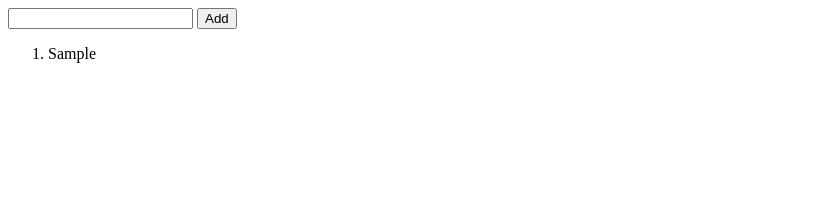
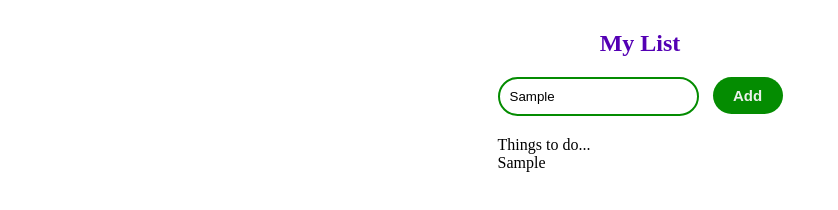
Before and after one commit to vgamru/add-items-to-list-, a plain HTML site: page add items/index.html in a window 1280 px wide. Both pictures are taken after typing "Sample" into the empty fields and a click on the button "Add". Shown: the whole page, without its empty margins (0-838 px from the left). Drawn offline with Linux system fonts and the light colour scheme.

Commit message:
updated dynamic element creation

```diff
--- a/add items/index.html
+++ b/add items/index.html
@@ -1,21 +1,24 @@
 <!DOCTYPE html>
 <html lang="en">
+
 <head>
   <meta charset="UTF-8">
   <meta http-equiv="X-UA-Compatible" content="IE=edge">
   <meta name="viewport" content="width=device-width, initial-scale=1.0">
-    <title>Document</title>
+  <title> Add Items to List</title>
+  <link rel="icon" href="images/favicon.png">
+  <link rel="stylesheet" href="style.css">
 </head>
+
 <body>
-
   <form id="myform">
-        <input type="text" id="mytext" autocomplete="off">
-        <button >Add</button>
-        <ol  id="mylist">
-      <!--     <li>alphabets</li> -->
-      <!--     <li>numbers</li> -->
-        </ol>
+    <h2> My List</h2>
+    <input type="text" id="myinput" class="myinput" autocomplete="off">
+    <button class="addBtn">Add</button>
+    <div>Things to do...</div>
+    <div id="mylist"></div>
   </form>
   <script src="script.js"></script>
 </body>
+
 </html>
--- a/add items/script.js
+++ b/add items/script.js
@@ -1,19 +1,14 @@
-let myform = document.getElementById("myform")
-let mytext = document.getElementById("mytext")
-let mylist = document.getElementById("mylist")
+const myform = document.getElementById("myform")
 
-myform.addEventListener("submit",displayText )
+myform.addEventListener("submit", (data) => {
+  data.preventDefault()
+  const myinput = document.getElementById("myinput")
+  const gotinput = myinput.value
 
-function displayText(data){
-  data.preventDefault()
-  // console.log(mytext.value)
-  createlist(mytext.value)
-  mytext.value=""
+  const para = document.createElement("p")
+  const content = document.createTextNode(gotinput)
+  para.appendChild(content)
 
-}
-
-createlist=(d)=>{
-  let mytemplate = `<li>${d}</li>`
-  mylist.insertAdjacentHTML("afterbegin",mytemplate)
-  //afterbegin, beforeend, beforebegin, afterend
-}
+  const mylist = document.getElementById("mylist")
+  mylist.appendChild(para)
+})
--- /dev/null
+++ b/add items/style.css
@@ -0,0 +1,37 @@
+*{
+    margin: 0;
+    padding: 0;
+}
+
+body{
+   display: flex;
+   align-items: center;
+   justify-content: center;
+   margin: 30px;
+   padding: auto;
+}
+
+.myinput{
+    margin: 20px 10px 20px 0px;
+    padding: 10px;
+    border-radius: 20px;
+    border: 2px solid #048c01;
+}
+
+.addBtn{
+    padding: 10px;
+    width: 70px;
+    border:none;
+    border-radius: 500px;
+    font-weight: bold;
+    font-size: 15px;
+    color: rgb(234, 240, 234);
+    background-color: #048c01;
+
+}
+
+
+h2{
+    color:rgb(84, 0, 180);
+    text-align: center;
+}
```
Also changed, not shown: add items/images/Add button.png (added), add items/images/favicon.png (added). Lines whose indentation alone changed are shown as unchanged.
